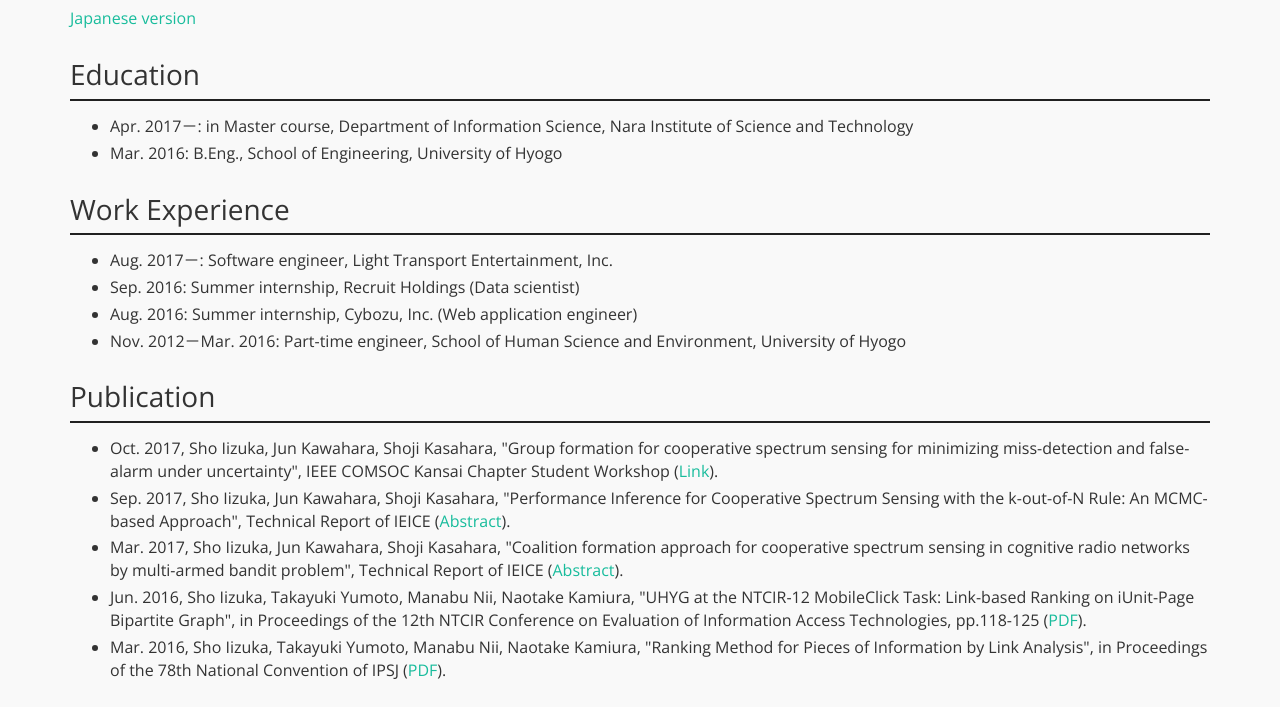
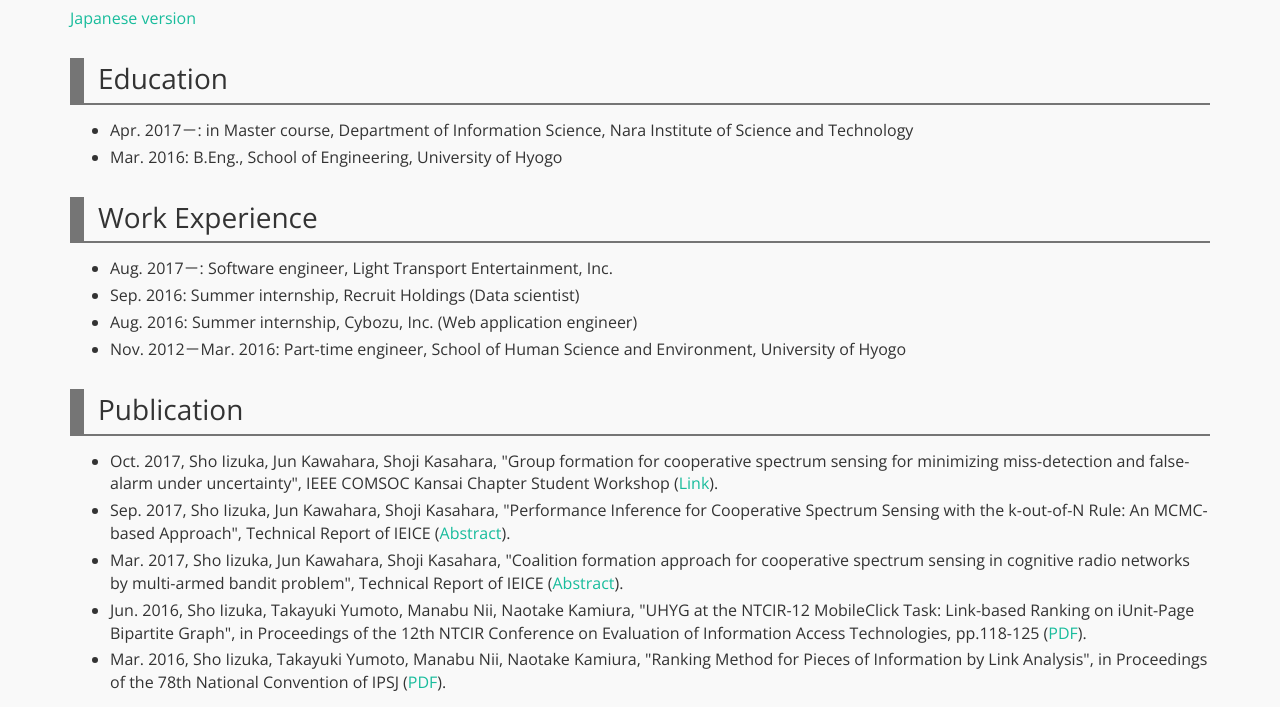
Before and after one commit to arosh/arosh.github.com, a plain HTML site: page index-en.html in a window 1280 px wide. Shown: the part 64-771 px from the top of the page. Drawn offline with nearby package versions, Linux system fonts and the light colour scheme.

Commit message:
Update styles

```diff
--- a/index-en.html
+++ b/index-en.html
@@ -13,8 +13,11 @@
         }
         h2 {
             margin-top: 1em;
+            border-left: solid 0.5em #757575;
+            padding-top: 0.15em;
+            padding-left: 0.5em;
             padding-bottom: 0.25em;
-            border-bottom: solid 2px #212121;
+            border-bottom: solid 2px #757575;
             margin-bottom: 0.5em;
         }
         li {
```
Also changed, not shown: index.html (+4 -1 lines).
